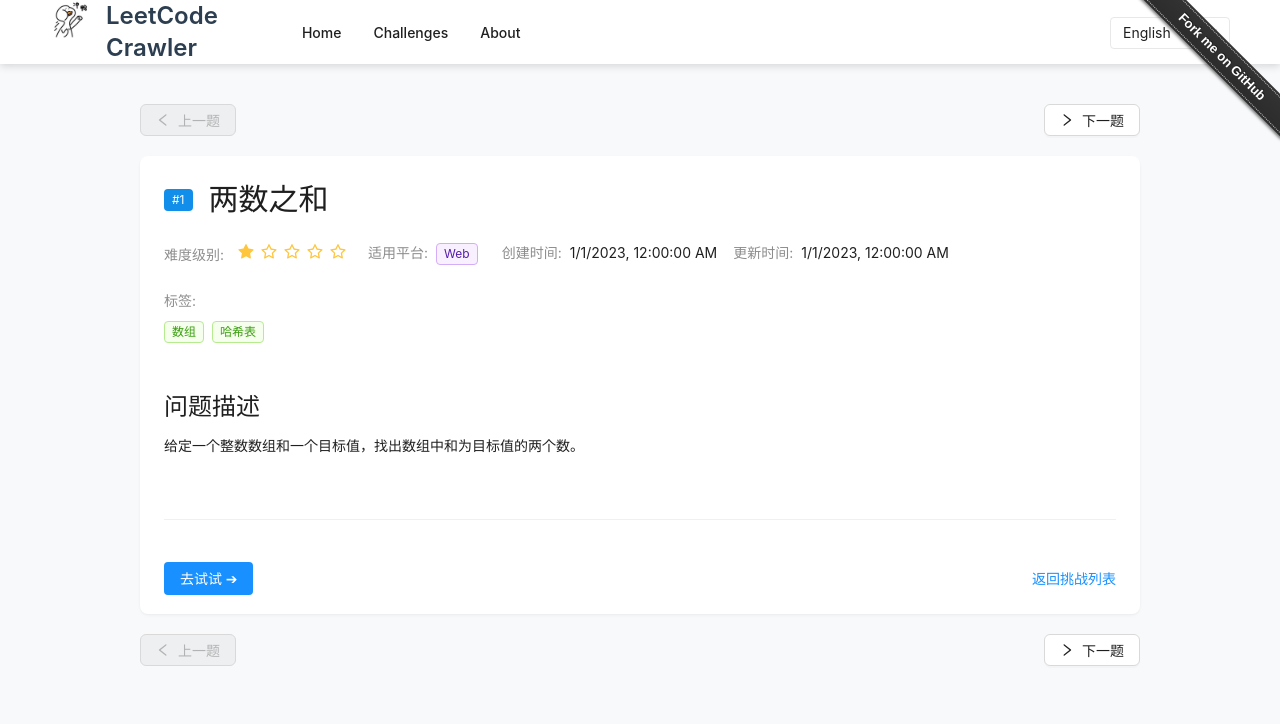
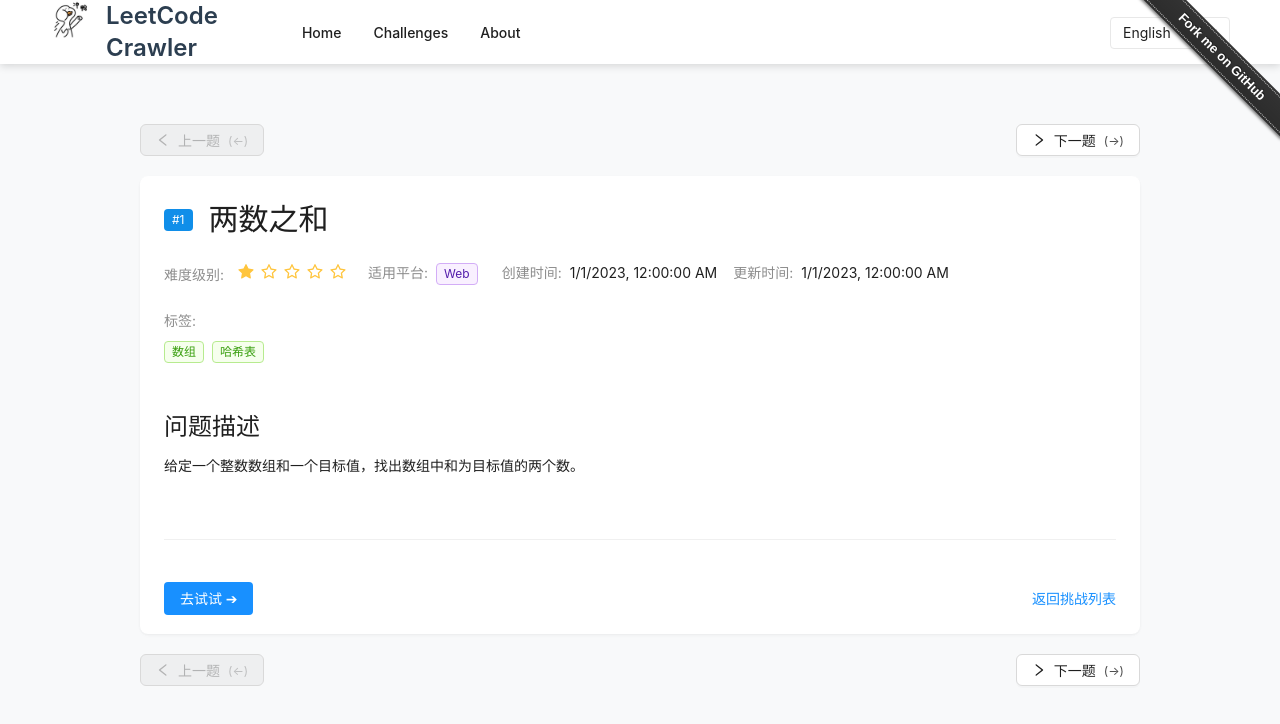
Before and after one commit to JSREP/crawler-leetcode, a React (Vite) app: page /challenge/1 in a window 1280 px wide. Shown: the top 724 px of the page. Built offline with nearby package versions, Linux system fonts and the light colour scheme.

Commit message:
将翻页功能抽取为单独组件并显示快捷键提示

```diff
--- /dev/null
+++ b/src/components/ChallengeDetailPage/ChallengePagination.tsx
@@ -0,0 +1,65 @@
+import * as React from 'react';
+import { Button, Tooltip } from 'antd';
+import { LeftOutlined, RightOutlined } from '@ant-design/icons';
+import { Challenge } from '../../types/challenge';
+
+interface ChallengePaginationProps {
+    /**
+     * 前一个挑战
+     */
+    prevChallenge: Challenge | null;
+
+    /**
+     * 下一个挑战
+     */
+    nextChallenge: Challenge | null;
+
+    /**
+     * 点击前一个挑战的回调
+     */
+    onPrevClick: () => void;
+
+    /**
+     * 点击下一个挑战的回调
+     */
+    onNextClick: () => void;
+}
+
+/**
+ * 挑战详情页翻页组件
+ * 提供上一题/下一题导航，并显示键盘快捷键提示
+ */
+const ChallengePagination: React.FC<ChallengePaginationProps> = ({
+    prevChallenge,
+    nextChallenge,
+    onPrevClick,
+    onNextClick
+}) => {
+    return (
+        <div style={{ display: 'flex', justifyContent: 'space-between', margin: '20px 0' }}>
+            <Tooltip title="键盘左方向键 ←">
+                <Button
+                    type="default"
+                    icon={<LeftOutlined />}
+                    onClick={onPrevClick}
+                    disabled={!prevChallenge}
+                >
+                    上一题 <span style={{ fontSize: '12px', opacity: 0.8 }}>(←)</span>
+                </Button>
+            </Tooltip>
+
+            <Tooltip title="键盘右方向键 →">
+                <Button
+                    type="default"
+                    icon={<RightOutlined />}
+                    onClick={onNextClick}
+                    disabled={!nextChallenge}
+                >
+                    下一题 <span style={{ fontSize: '12px', opacity: 0.8 }}>(→)</span>
+                </Button>
+            </Tooltip>
+        </div>
+    );
+};
+
+export default ChallengePagination;
--- a/src/components/ChallengeDetailPage/index.tsx
+++ b/src/components/ChallengeDetailPage/index.tsx
@@ -1,9 +1,8 @@
 import { useEffect, useState } from 'react';
 import { useParams, useNavigate } from 'react-router-dom';
-import { Card, Space, Divider, Alert, Button } from 'antd';
+import { Card, Space, Divider, Alert } from 'antd';
 import { Challenge } from '../../types/challenge';
 import { challenges } from '../ChallengeListPage/exports';
-import { LeftOutlined, RightOutlined } from '@ant-design/icons';
 
 // 导入各个子组件
 import ChallengeHeader from './ChallengeHeader';
@@ -12,6 +11,7 @@ import ChallengeTags from './ChallengeTags';
 import ChallengeDescription from './ChallengeDescription';
 import ChallengeSolutions from './ChallengeSolutions';
 import ChallengeActions from './ChallengeActions';
+import ChallengePagination from './ChallengePagination';
 
 /**
  * 挑战详情页主组件
@@ -136,25 +136,13 @@ const ChallengeDetailPage = () => {
                 />
             )}
 
-            {/* 添加翻页按钮 */}
-            <div style={{ display: 'flex', justifyContent: 'space-between', marginBottom: '20px' }}>
-                <Button
-                    type="default"
-                    icon={<LeftOutlined />}
-                    onClick={goToPrevChallenge}
-                    disabled={!prevChallenge}
-                >
-                    上一题
-                </Button>
-                <Button
-                    type="default"
-                    icon={<RightOutlined />}
-                    onClick={goToNextChallenge}
-                    disabled={!nextChallenge}
-                >
-                    下一题
-                </Button>
-            </div>
+            {/* 顶部翻页按钮 */}
+            <ChallengePagination
+                prevChallenge={prevChallenge}
+                nextChallenge={nextChallenge}
+                onPrevClick={goToPrevChallenge}
+                onNextClick={goToNextChallenge}
+            />
 
             <Card bordered={false} style={{ marginBottom: '20px' }}>
                 <Space direction="vertical" size="large" style={{ width: '100%' }}>
@@ -186,24 +174,12 @@ const ChallengeDetailPage = () => {
             </Card>
 
             {/* 底部翻页按钮 */}
-            <div style={{ display: 'flex', justifyContent: 'space-between', marginTop: '20px' }}>
-                <Button
-                    type="default"
-                    icon={<LeftOutlined />}
-                    onClick={goToPrevChallenge}
-                    disabled={!prevChallenge}
-                >
-                    上一题
-                </Button>
-                <Button
-                    type="default"
-                    icon={<RightOutlined />}
-                    onClick={goToNextChallenge}
-                    disabled={!nextChallenge}
-                >
-                    下一题
-                </Button>
-            </div>
+            <ChallengePagination
+                prevChallenge={prevChallenge}
+                nextChallenge={nextChallenge}
+                onPrevClick={goToPrevChallenge}
+                onNextClick={goToNextChallenge}
+            />
         </div>
     );
 };
```
